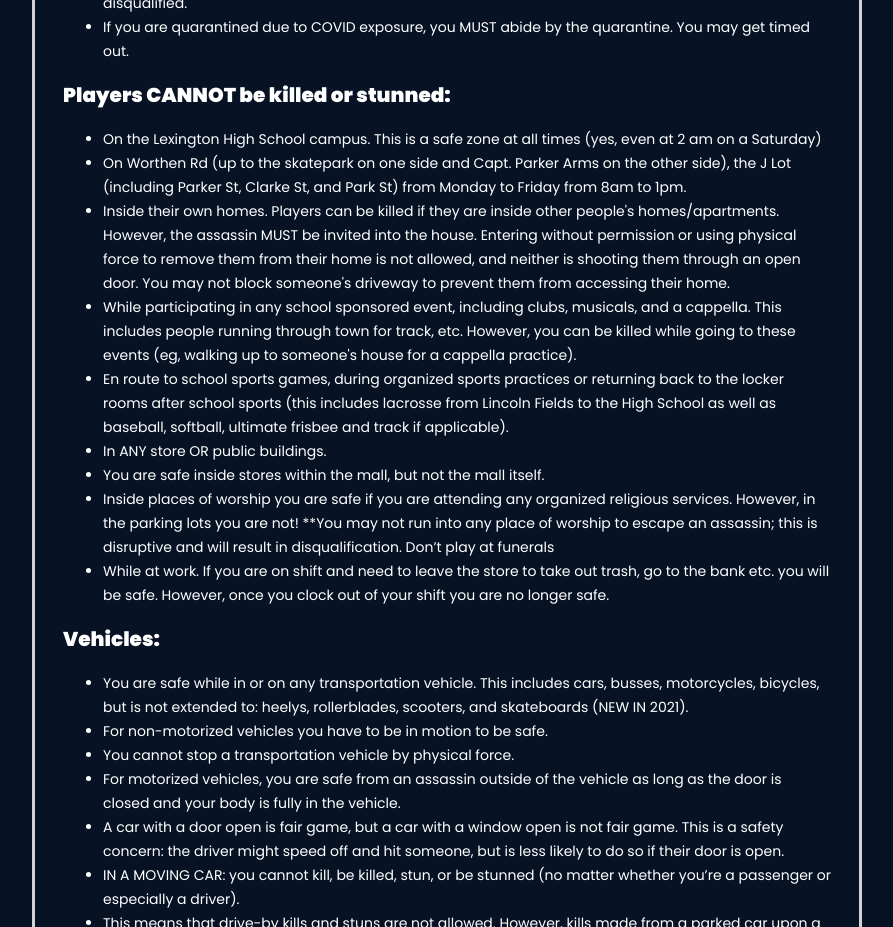
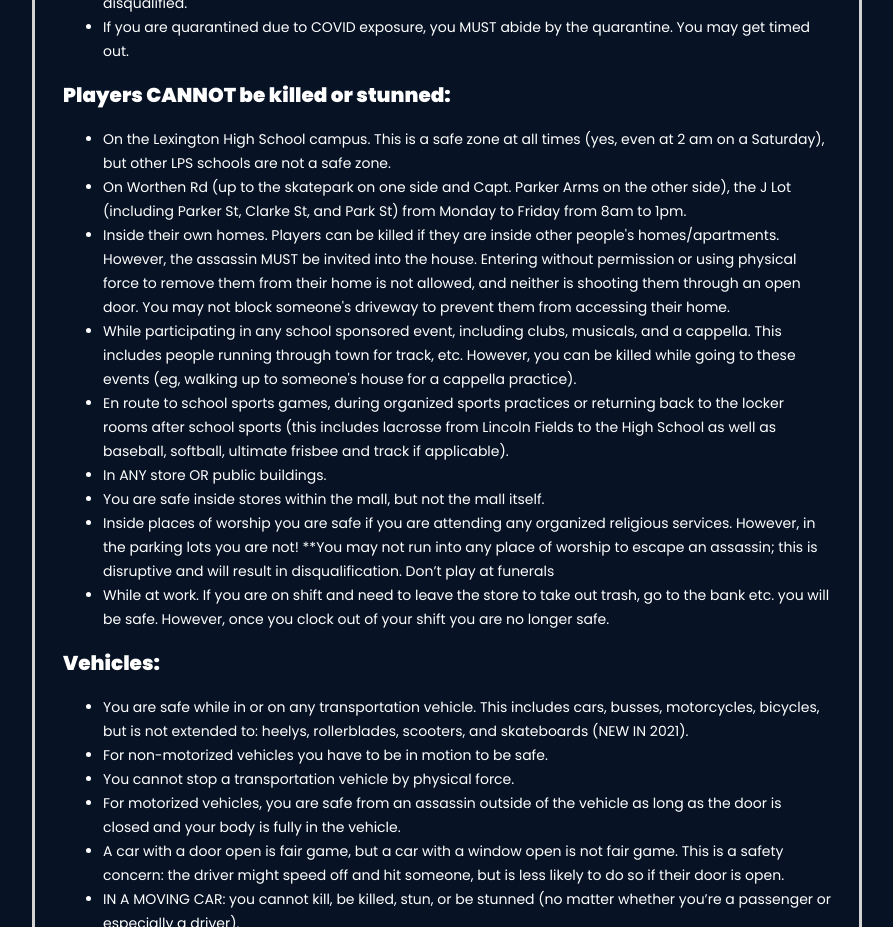
Before and after one commit to NicoWasHere/assassins, a React (Create React App) app: page /rules in a window 1280 px wide. Shown: the part 1280-2207 px from the top of the page, without its empty margins (193-1086 px from the left). Built offline with nearby package versions, Linux system fonts and the light colour scheme.

Commit message:
Rules: other LPS schools are not safe

```diff
--- a/src/components/Rules.js
+++ b/src/components/Rules.js
@@ -25,7 +25,7 @@ function Rules() {
         <p className = {styles.heading}>Players CANNOT be killed or stunned:</p>
         <ul className = {styles.blurblist}>
             <li>
-            On the Lexington High School campus. This is a safe zone at all times (yes, even at 2 am on a Saturday)
+            On the Lexington High School campus. This is a safe zone at all times (yes, even at 2 am on a Saturday), but other LPS schools are not a safe zone.
             </li>
             <li>
             On Worthen Rd (up to the skatepark on one side and Capt. Parker Arms on the other side), the J Lot (including Parker St, Clarke St, and Park St) from Monday to Friday from 8am to 1pm.
```
